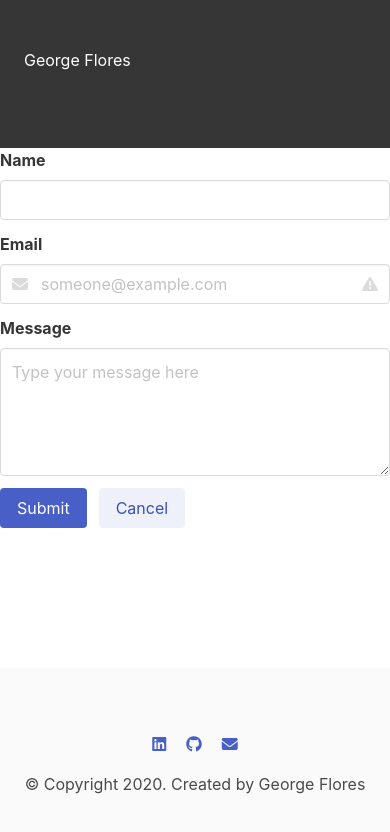
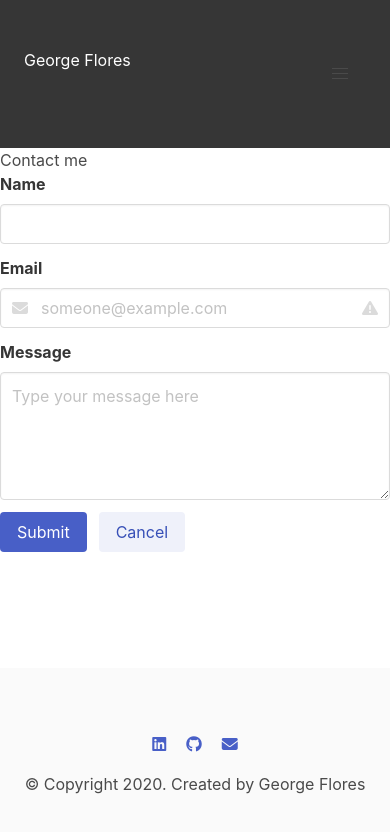
Before and after one commit to lu-gflores/react-portfolio, a React (Create React App) app: page /contact in a window 390 px wide. Shown: the top 832 px of the page. Built offline with nearby package versions, Linux system fonts and the light colour scheme.

Commit message:
updated hamburger menu

```diff
--- a/src/components/NavBar.js
+++ b/src/components/NavBar.js
@@ -1,23 +1,33 @@
-import React from 'react';
+import React, {useState} from 'react';
 import { Link } from 'react-router-dom'
+import '../styles/NavBar.css'
 
 const NavBar = () => {
+
+  const [isActive, setisActive] = useState(false);
+
   return (
     <nav className="navbar" role="navigation" aria-label="main navigation">
       <div className="navbar-brand">
         <Link className="navbar-brand" to="/">
           George Flores
         </Link>
+
         {/*Need to set up hamburger style for links*/}
-        {/* <a role="button" className="navbar-burger" aria-label="menu" aria-expanded="false">
+        <label
+        onClick= {()=>setisActive(!isActive)}
+        role="button"
+        className={`navbar-burger burger ${isActive ? "is-active" : ""}`}
+        aria-label="menu"
+        aria-expanded="false"
+        htmlFor="nav-toggle-state">
           <span aria-hidden="true"></span>
           <span aria-hidden="true"></span>
           <span aria-hidden="true"></span>
-        </a> */}
+        </label>
+      </div>
 
-
-      </div>
-        <div className="navbar-menu">
+        <div  className={`navbar-menu ${isActive ? "is-active" : ""}`}>
           <ul className="navbar-end">
             <li className='navbar-item'>
               <Link to='/'
--- a/src/pages/Contact.js
+++ b/src/pages/Contact.js
@@ -29,6 +29,7 @@ class Contact extends Component {
     render() {
         return (
             <form className="form">
+            <h1>Contact me</h1>
                 <section className="field">
                     <label className="label">Name</label>
                     <div className="control">
@@ -37,7 +38,7 @@ class Contact extends Component {
                 </section>
 
                 <section className="field">
-                <lable className="label">Email</lable>
+                <label className="label">Email</label>
                 <div className="control has-icons-left has-icons-right">
                     <input className="input" type="email" name="email" placeholder="someone@example.com"/>
                     <span className="icon is-small is-left">
--- /dev/null
+++ b/src/styles/NavBar.css
@@ -0,0 +1,7 @@
+/* #nav-toggle-state {
+    display: none;
+  }
+
+  #nav-toggle-state:checked ~ .navbar-menu {
+    display: block;
+  } */
```
